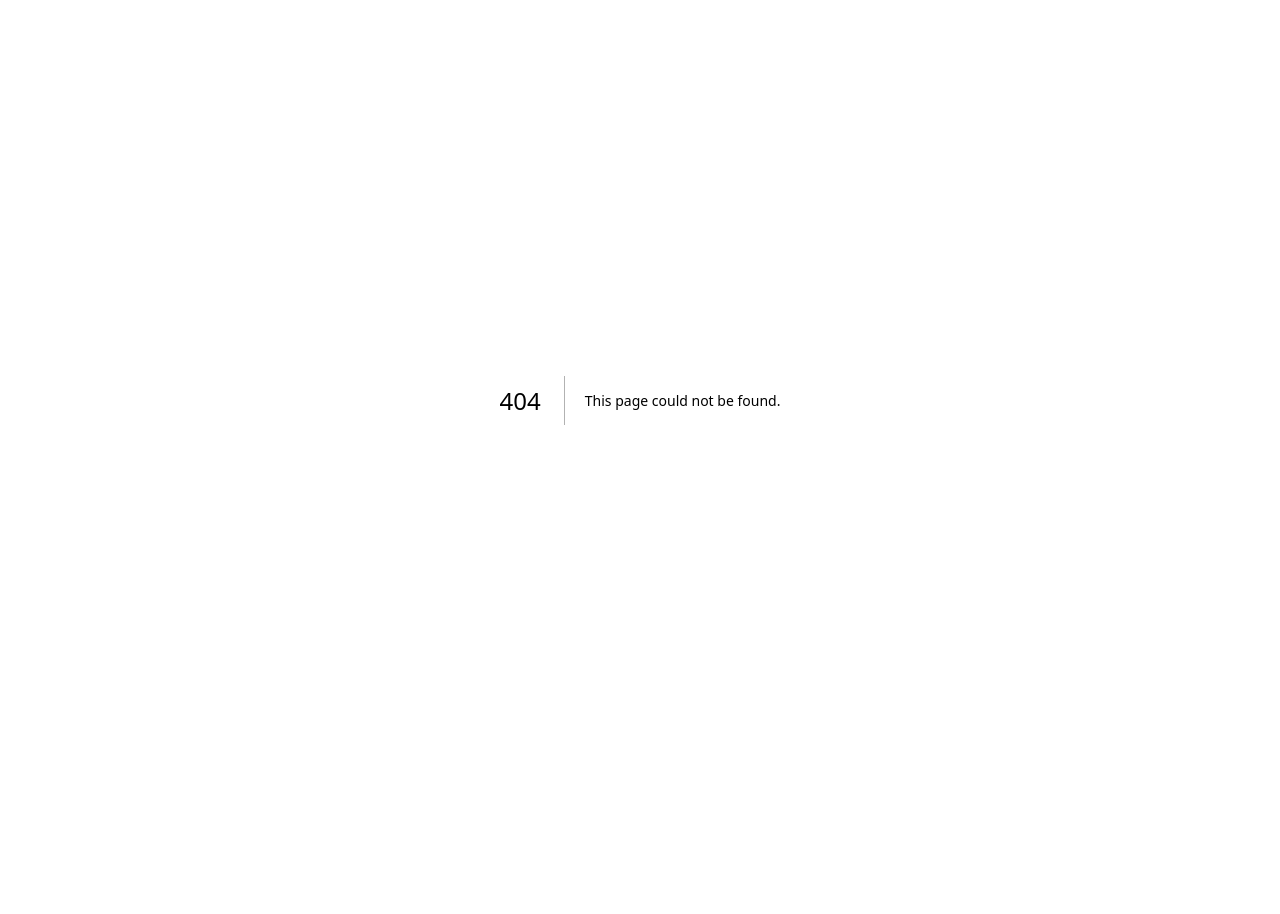
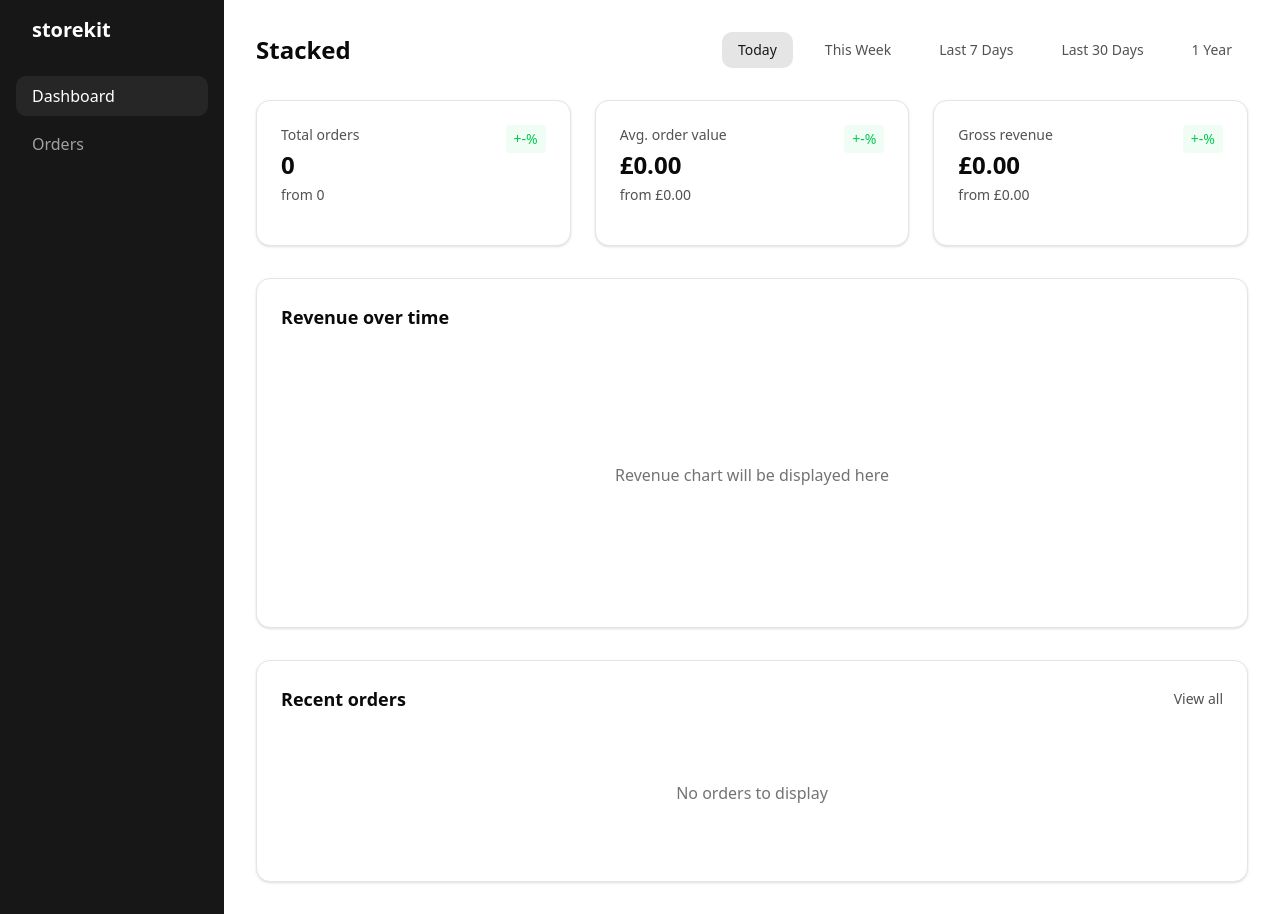
Before and after one commit to MohammadKibria942/stacked, a Next.js app: page /pos in a window 1280 px wide. Before the commit this address had no page. Before the commit the page ends 800 px from the top, so only its background shows below. Built offline with nearby package versions, Linux system fonts and the light colour scheme.

Commit message:
Added a POS Page and Dashboard

```diff
--- /dev/null
+++ b/src/app/pos/layout.tsx
@@ -0,0 +1,14 @@
+import { POSSidebar } from "@/components/POSSidebar";
+
+export default function POSLayout({
+  children,
+}: {
+  children: React.ReactNode;
+}) {
+  return (
+    <div className="flex min-h-screen">
+      <POSSidebar />
+      <main className="flex-1 bg-white">{children}</main>
+    </div>
+  );
+}
--- /dev/null
+++ b/src/app/pos/orders/page.tsx
@@ -0,0 +1,127 @@
+"use client";
+
+import React, { useState } from "react";
+import { MenuTabs } from "@/components/MenuTabs";
+
+interface CartItem {
+  name: string;
+  description: string;
+  price: string;
+  image: string;
+  quantity: number;
+}
+
+export default function OrdersPage() {
+  const [cartItems, setCartItems] = useState<CartItem[]>([]);
+
+  const handleAddToCart = (item: {
+    name: string;
+    description: string;
+    price: string;
+    image: string;
+  }) => {
+    setCartItems((prevItems) => {
+      const existingItemIndex = prevItems.findIndex(
+        (cartItem) => cartItem.name === item.name
+      );
+      if (existingItemIndex > -1) {
+        const updatedItems = [...prevItems];
+        updatedItems[existingItemIndex] = {
+          ...updatedItems[existingItemIndex],
+          quantity: updatedItems[existingItemIndex].quantity + 1,
+        };
+        return updatedItems;
+      } else {
+        return [...prevItems, { ...item, quantity: 1 }];
+      }
+    });
+  };
+
+  const handleRemoveItemByName = (itemName: string) => {
+    setCartItems((prevItems) => {
+      const existingItemIndex = prevItems.findIndex(
+        (cartItem) => cartItem.name === itemName
+      );
+      if (existingItemIndex > -1) {
+        const updatedItems = [...prevItems];
+        if (updatedItems[existingItemIndex].quantity > 1) {
+          updatedItems[existingItemIndex] = {
+            ...updatedItems[existingItemIndex],
+            quantity: updatedItems[existingItemIndex].quantity - 1,
+          };
+        } else {
+          updatedItems.splice(existingItemIndex, 1);
+        }
+        return updatedItems;
+      }
+      return prevItems;
+    });
+  };
+
+  const calculateTotal = () => {
+    return cartItems
+      .reduce((total, item) => {
+        const price = parseFloat(item.price.replace(/[^0-9.-]+/g, ""));
+        return total + price * item.quantity;
+      }, 0)
+      .toFixed(2);
+  };
+
+  return (
+    <div className="flex h-screen bg-white text-foreground">
+      {/* Menu Section - Left Side */}
+      <div className="flex-1 overflow-y-auto p-4 border-r">
+        <MenuTabs
+          onAddToCart={handleAddToCart}
+          onRemoveItemByName={handleRemoveItemByName}
+        />
+      </div>
+
+      {/* Cart Section - Right Side */}
+      <div className="w-96 bg-white p-6 overflow-y-auto">
+        <h2 className="text-2xl font-bold mb-4">Current Order</h2>
+        {cartItems.length > 0 ? (
+          <>
+            <ul className="space-y-4 mb-6">
+              {cartItems.map((item, index) => (
+                <li key={index} className="flex justify-between items-center">
+                  <div>
+                    <span className="font-medium">
+                      {item.name} {item.quantity > 1 && `(x${item.quantity})`}
+                    </span>
+                    <span className="block text-sm text-gray-500">
+                      £{item.price}
+                    </span>
+                  </div>
+                  <button
+                    className="text-red-500 hover:text-red-600 text-sm"
+                    onClick={() => handleRemoveItemByName(item.name)}
+                  >
+                    Remove
+                  </button>
+                </li>
+              ))}
+            </ul>
+            <div className="border-t pt-4">
+              <div className="flex justify-between items-center font-bold text-xl mb-6">
+                <span>Total:</span>
+                <span>£{calculateTotal()}</span>
+              </div>
+              <button
+                className="w-full bg-primary text-primary-foreground py-3 rounded-lg hover:bg-primary/90 transition font-semibold text-lg"
+                onClick={() => {
+                  // Handle payment logic here
+                  setCartItems([]);
+                }}
+              >
+                Complete Order
+              </button>
+            </div>
+          </>
+        ) : (
+          <p className="text-gray-500">No items in the order.</p>
+        )}
+      </div>
+    </div>
+  );
+}
--- /dev/null
+++ b/src/app/pos/page.tsx
@@ -0,0 +1,97 @@
+"use client";
+
+import React, { useState } from "react";
+
+const timeRanges = [
+  { name: "Today", value: "today" },
+  { name: "This Week", value: "this-week" },
+  { name: "Last 7 Days", value: "last-7-days" },
+  { name: "Last 30 Days", value: "last-30-days" },
+  { name: "1 Year", value: "1-year" },
+];
+
+export default function POSPage() {
+  const [selectedTimeRange, setSelectedTimeRange] = useState("today");
+
+  // For demo purposes, using static data
+  const stats = {
+    totalOrders: 0,
+    avgOrderValue: "0.00",
+    grossRevenue: "0.00",
+  };
+
+  return (
+    <div className="p-8">
+      <div className="flex justify-between items-center mb-8">
+        <h1 className="text-2xl font-semibold">Stacked</h1>
+        <div className="flex gap-4">
+          {timeRanges.map((range) => (
+            <button
+              key={range.value}
+              className={`px-4 py-2 text-sm rounded-lg transition-colors ${
+                selectedTimeRange === range.value
+                  ? "bg-neutral-200 text-neutral-900"
+                  : "text-neutral-600 hover:bg-neutral-100"
+              }`}
+              onClick={() => setSelectedTimeRange(range.value)}
+            >
+              {range.name}
+            </button>
+          ))}
+        </div>
+      </div>
+
+      <div className="grid grid-cols-3 gap-6 mb-8">
+        <div className="bg-white p-6 rounded-xl shadow-sm border">
+          <div className="flex justify-between items-start mb-4">
+            <div>
+              <h3 className="text-sm text-neutral-600">Total orders</h3>
+              <p className="text-2xl font-semibold mt-1">{stats.totalOrders}</p>
+              <p className="text-sm text-neutral-600 mt-1">from 0</p>
+            </div>
+            <span className="text-green-500 bg-green-50 px-2 py-1 rounded text-sm">+-%</span>
+          </div>
+        </div>
+
+        <div className="bg-white p-6 rounded-xl shadow-sm border">
+          <div className="flex justify-between items-start mb-4">
+            <div>
+              <h3 className="text-sm text-neutral-600">Avg. order value</h3>
+              <p className="text-2xl font-semibold mt-1">£{stats.avgOrderValue}</p>
+              <p className="text-sm text-neutral-600 mt-1">from £0.00</p>
+            </div>
+            <span className="text-green-500 bg-green-50 px-2 py-1 rounded text-sm">+-%</span>
+          </div>
+        </div>
+
+        <div className="bg-white p-6 rounded-xl shadow-sm border">
+          <div className="flex justify-between items-start mb-4">
+            <div>
+              <h3 className="text-sm text-neutral-600">Gross revenue</h3>
+              <p className="text-2xl font-semibold mt-1">£{stats.grossRevenue}</p>
+              <p className="text-sm text-neutral-600 mt-1">from £0.00</p>
+            </div>
+            <span className="text-green-500 bg-green-50 px-2 py-1 rounded text-sm">+-%</span>
+          </div>
+        </div>
+      </div>
+
+      <div className="bg-white p-6 rounded-xl shadow-sm border mb-8">
+        <h3 className="text-lg font-semibold mb-4">Revenue over time</h3>
+        <div className="h-64 flex items-center justify-center text-neutral-500">
+          Revenue chart will be displayed here
+        </div>
+      </div>
+
+      <div className="bg-white p-6 rounded-xl shadow-sm border">
+        <div className="flex justify-between items-center mb-4">
+          <h3 className="text-lg font-semibold">Recent orders</h3>
+          <button className="text-sm text-neutral-600 hover:text-neutral-900">View all</button>
+        </div>
+        <div className="flex items-center justify-center h-32 text-neutral-500">
+          No orders to display
+        </div>
+      </div>
+    </div>
+  );
+}
--- /dev/null
+++ b/src/components/POSSidebar.tsx
@@ -0,0 +1,40 @@
+"use client";
+
+import React from 'react';
+import Link from 'next/link';
+import { usePathname } from 'next/navigation';
+
+export function POSSidebar() {
+  const pathname = usePathname();
+
+  const menuItems = [
+    { name: 'Dashboard', path: '/pos' },
+    { name: 'Orders', path: '/pos/orders' },
+  ];
+
+  return (
+    <div className="w-56 bg-neutral-900 text-white min-h-screen p-4">
+      <div className="mb-8">
+        <h1 className="text-xl font-bold px-4">storekit</h1>
+      </div>
+      <nav>
+        <ul className="space-y-2">
+          {menuItems.map((item) => (
+            <li key={item.path}>
+              <Link
+                href={item.path}
+                className={`flex items-center px-4 py-2 rounded-lg transition-colors ${
+                  pathname === item.path
+                    ? 'bg-neutral-800 text-white'
+                    : 'text-neutral-400 hover:bg-neutral-800 hover:text-white'
+                }`}
+              >
+                {item.name}
+              </Link>
+            </li>
+          ))}
+        </ul>
+      </nav>
+    </div>
+  );
+}
```
